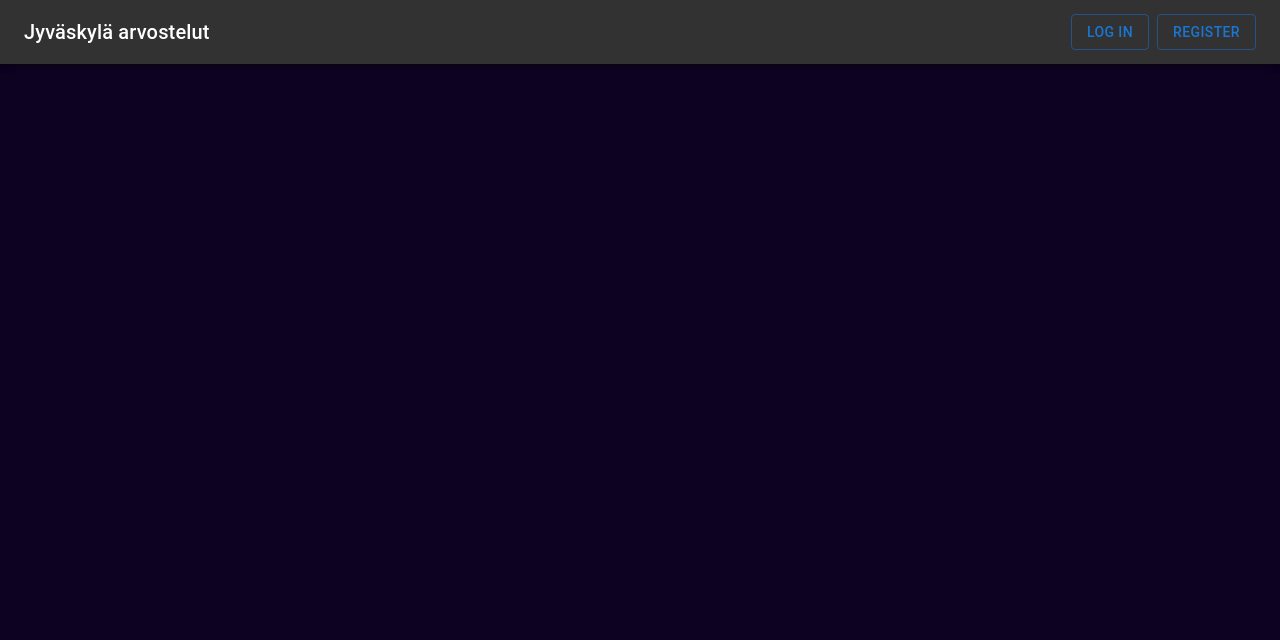
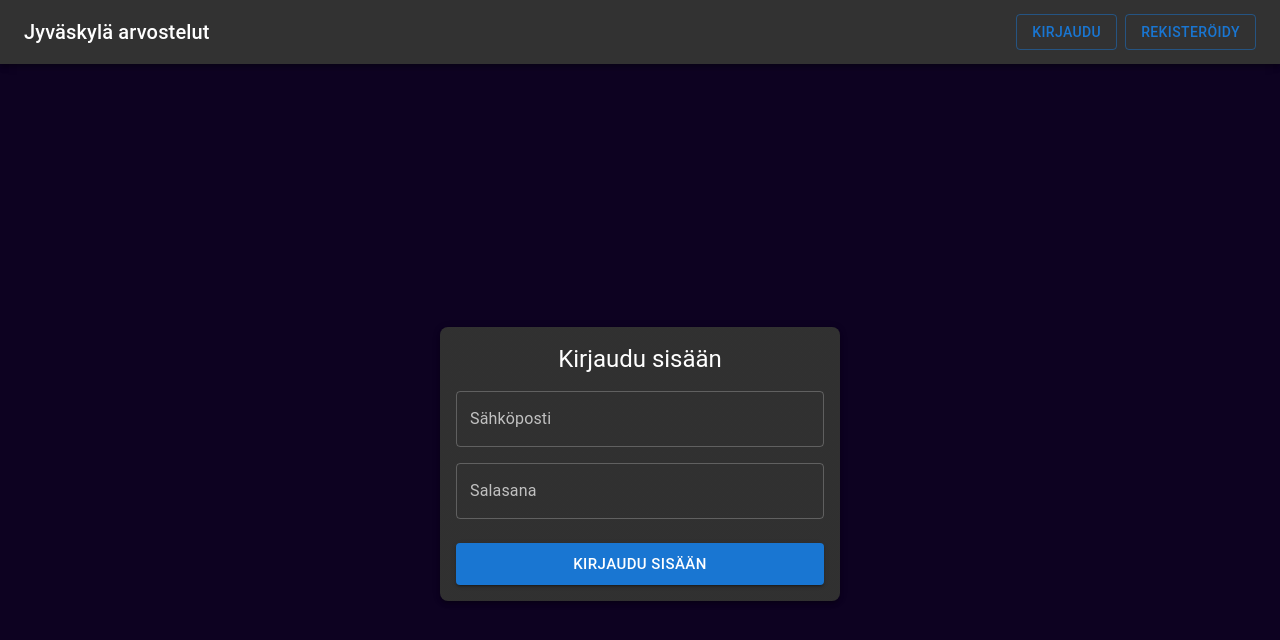
Before and after one commit to mikouzdev/jkl-review-app, a React app in the folder frontend/: page /login in a window 1280 px wide. Shown: the top 640 px of the page. Built offline with nearby package versions, Linux system fonts and the light colour scheme; the HTML template or start-up script is replaced by a standard one.

Commit message:
Feature/login page

```diff
--- a/frontend/src/App.tsx
+++ b/frontend/src/App.tsx
@@ -1,5 +1,6 @@
 import { BrowserRouter, Routes, Route } from "react-router"
 import RegisterPage from "./pages/RegisterPage"
+import LoginPage from "./pages/LoginPage"
 import Navbar from "./components/Navbar"
 
 function App() {
@@ -11,6 +12,7 @@ function App() {
         <Routes>
           <Route path="/" />
           <Route path="/register" element={<RegisterPage />} />
+          <Route path="/login" element={<LoginPage />} />
         </Routes>
       </BrowserRouter>
     </>
--- /dev/null
+++ b/frontend/src/components/LoginForm.tsx
@@ -0,0 +1,71 @@
+import { Container, Button, Paper, Typography, Box, TextField } from '@mui/material';
+
+export interface LoginData {
+    email: string;
+    password: string;
+}
+
+interface Props {
+    form: LoginData;
+    handleChange: (e: React.ChangeEvent<HTMLInputElement>) => void;
+    handleSubmit: (e: React.FormEvent<HTMLFormElement>) => void;
+    error: string;
+    isLoading: boolean;
+}
+
+function LoginForm({ form, handleChange, handleSubmit, error, isLoading }: Props) {
+    return (
+
+        <Container sx={{
+            height: "100vh",
+            display: "flex",
+            alignItems: "center",
+            justifyContent: "center"
+        }}>
+            <Paper
+                elevation={3}
+                sx={{
+                    p: 2,
+                    width: "100%",
+                    maxWidth: 400,
+                    borderRadius: 2
+                }}
+            >
+                <Typography
+                    variant="h5"
+                    align="center"
+                    gutterBottom
+                >
+                    Kirjaudu sisään
+                </Typography>
+                <Box
+                    component="form"
+                    onSubmit={handleSubmit}
+                    sx={
+                        {
+                            display: "flex",
+                            flexDirection: "column",
+                            gap: 2,
+                            mt: 2
+                        }}
+                >
+
+                    <TextField value={form.email} onChange={handleChange} name="email" label="Sähköposti" type="email" variant="outlined" fullWidth />
+                    <TextField value={form.password} onChange={handleChange} name="password" label="Salasana" type="password" variant="outlined" fullWidth />
+
+                    {error && (
+                        <Typography color="error" align="center">
+                            {error}
+                        </Typography>
+                    )}
+
+                    <Button disabled={isLoading} type="submit" variant="contained" size="large" sx={{ mt: 1 }}>
+                        Kirjaudu sisään
+                    </Button>
+                </Box>
+            </Paper>
+        </Container>
+    )
+}
+
+export default LoginForm;
--- a/frontend/src/components/Navbar.tsx
+++ b/frontend/src/components/Navbar.tsx
@@ -21,13 +21,13 @@ function Navbar() {
 
                 {isAuthenticated ? (
                     <Box sx={{ display: "flex", gap: 1 }}>
-                        <Button variant="outlined">Profile</Button>
-                        <Button variant="outlined" onClick={logout}>Logout</Button>
+                        <Button variant="outlined">Profiili</Button>
+                        <Button variant="outlined" onClick={logout}>Kirjaudu ulos</Button>
                     </Box>
                 ) :
                     <Box sx={{ display: "flex", gap: 1 }}>
-                        <Button variant="outlined" component={Link} to="/login">Log in</Button>
-                        <Button variant="outlined" component={Link} to="/register">Register</Button>
+                        <Button variant="outlined" component={Link} to="/login">Kirjaudu</Button>
+                        <Button variant="outlined" component={Link} to="/register">Rekisteröidy</Button>
                     </Box>
                 }
             </Toolbar>
--- /dev/null
+++ b/frontend/src/pages/LoginPage.tsx
@@ -0,0 +1,53 @@
+import { useState } from "react";
+import LoginForm, { type LoginData } from "../components/LoginForm";
+import { useAuth } from "../context/AuthProvider";
+import { useNavigate } from "react-router-dom";
+
+function LoginPage() {
+
+    const { login } = useAuth();
+    const navigate = useNavigate();
+
+    const [isLoading, setIsLoading] = useState<boolean>(false)
+    const [error, setError] = useState<string>("");
+    const [form, setForm] = useState<LoginData>({
+        email: "",
+        password: "",
+    })
+
+    const handleChange = (e: React.ChangeEvent<HTMLInputElement>) => {
+        setForm({ ...form, [e.target.name]: e.target.value })
+    }
+
+    const handleSubmit = (e: React.FormEvent<HTMLFormElement>) => {
+        e.preventDefault();
+        setError("");
+
+        if (!form.email || !form.password) return setError("Täytä kaikki kentät.")
+
+        setIsLoading(true);
+        loginRequest();
+    }
+
+    async function loginRequest() {
+        try {
+            const success = await login(form.email, form.password);
+            if (success) navigate("/");
+            else return setError("Kirjautuminen epäonnistui.");
+        } catch {
+            setError("Kirjautuminen epäonnistui, yritä uudelleen.");
+        } finally {
+            setIsLoading(false);
+        }
+    }
+
+    return <LoginForm
+        form={form}
+        handleChange={handleChange}
+        handleSubmit={handleSubmit}
+        isLoading={isLoading}
+        error={error}
+    />
+}
+
+export default LoginPage;
```
